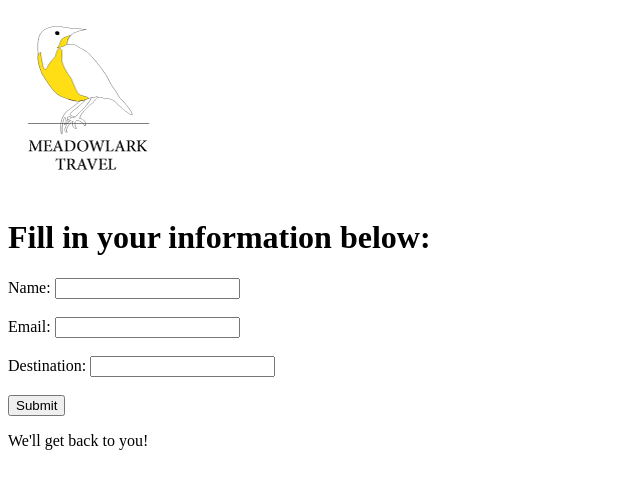
After one commit to affiq23/meadowlark, a Node server app: template views/info.handlebars in a window 1280 px wide. The commit adds this page. Shown: the top 489 px of the page, without its empty margins (0-640 px from the left). Run offline with Node 20, Linux system fonts and the light colour scheme; the template is opened without the code that fills it, so the values that code supplies are empty; some libraries are stand-ins or nearby versions.

Commit message:
added info page to test POST

```diff
--- a/lib/handlers.js
+++ b/lib/handlers.js
@@ -5,6 +5,7 @@ exports.home = (req, res) => res.render("home")
 exports.about = (req, res) =>
     res.render("about", {fortune: fortune.getFortune() })
 
+exports.info = (req, res) => res.render("info")
 exports.notFound = (req, res) => res.render("404")
 
 exports.serverError = (err, req, res, next) =>
--- a/meadowlark.js
+++ b/meadowlark.js
@@ -19,6 +19,8 @@ app.get("/", handlers.home)
 
 app.get("/about", handlers.about)
 
+app.get("/info", handlers.info)
+
 //needs to be below main pages, otherwise they won't work
 //custom 404 page
 app.use(handlers.notFound)
--- a/views/404.handlebars
+++ b/views/404.handlebars
@@ -1 +1,2 @@
 <h1>Not Found</h1>
+<p>Maybe go back to home <a href="/" data-test-id="home">page</a>?</p>
--- a/views/home.handlebars
+++ b/views/home.handlebars
@@ -1,4 +1,5 @@
 <h1>Welcome to Meadowlark Travel!</h1>
+<h3>Click <a href="/info" data-test-id="info">here</a> to fill an interest form!</h3>
 <p>Questions? Check out our
 <a href="/about" data-test-id="about">About Us</a> page!</p>
 <!-- data-test-id is used to identify the link to click it-->
--- /dev/null
+++ b/views/info.handlebars
@@ -0,0 +1,18 @@
+<h1>Fill in your information below:</h1>
+<form action="nowhere">
+    <div>
+    <label for="name">Name:</label>
+    <input type="name" id="name" required><br>
+    <br>
+    <label for="email">Email:</label>
+    <input type="email" id="email" required><br>
+    <br>
+    <label for="destination">Destination:</label>
+    <input type="destination" id="destination" required><br>
+    <br>
+    </div>
+    <div>
+        <button id="submit">Submit</button>
+    </div>
+</form>
+<p>We'll get back to you!</p>
```
Also changed, not shown: echo-headers.js (added, +13 -0 lines), lib/__tests__/handlers.test.js (+13 -0 lines).
